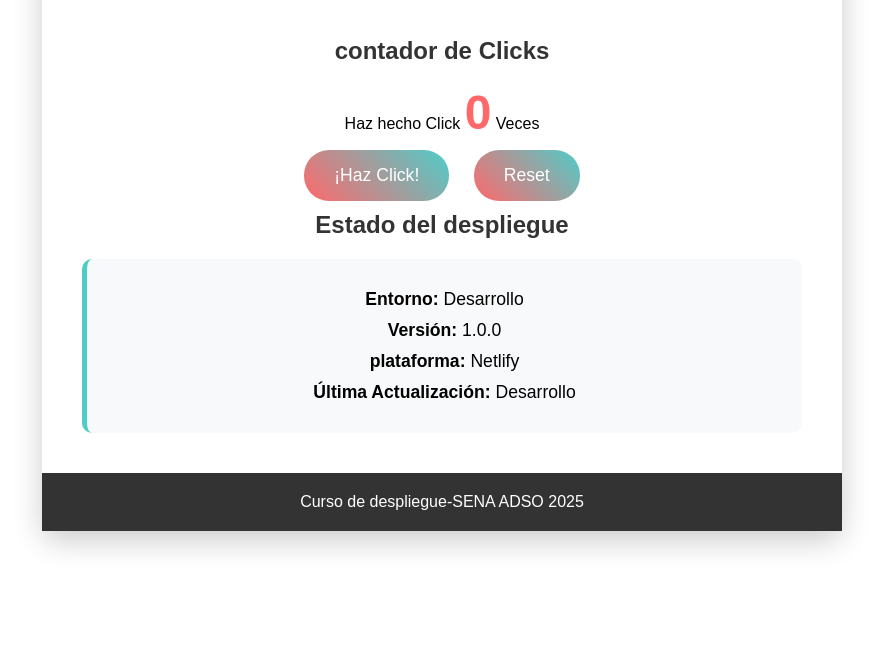
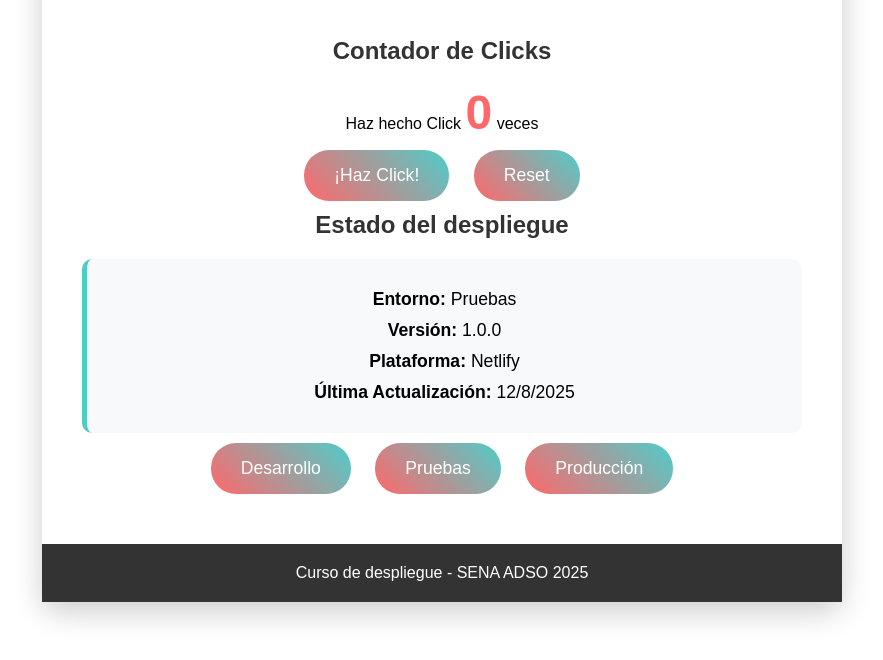
Before and after one commit to metalnando/mi-primera-app, a plain HTML site: page index.html in a window 1280 px wide. Shown: the part 156-816 px from the top of the page, without its empty margins (198-1081 px from the left). Drawn offline with Linux system fonts and the light colour scheme.

Commit message:
segundo comentario

```diff
--- a/index.html
+++ b/index.html
@@ -9,37 +9,39 @@
 <body>
     <div class="container">
         <header>
-            <h1> Restaurante el Emperador SENA</h1>
+            <h1>Restaurante el Emperador SENA</h1>
             <p>Creada por: Valentina Forero, Jhon Bueno, Hernando Moreno</p>
         </header>
 
         <main>
             <section class="contador">
-                <h2>contador de Clicks</h2>
-                <p>Haz hecho Click <span id="contador">0</span> Veces</p>
+                <h2>Contador de Clicks</h2>
+                <p>Haz hecho Click <span id="contador">0</span> veces</p>
                 <button id="btn-click">¡Haz Click!</button>
                 <button id="btn-reset">Reset</button>
-
-
             </section>
 
             <section class="info-despliegue">
                 <h2>Estado del despliegue</h2>
                 <div class="status-card">
-                    <p><strong>Entorno: </strong><span id=""entorno>Desarrollo</span></p>
-                    <p><strong>Versión: </strong><span id=""version>1.0.0</span></p>
-                    <p><strong>plataforma: </strong><span id=""plataforma>Netlify</span></p>
-                    <p><strong>Última Actualización: </strong><span id=""fecha>Desarrollo</span></p>
+                    <p><strong>Entorno: </strong><span id="entorno">Pruebas</span></p>
+                    <p><strong>Versión: </strong><span id="version">1.0.0</span></p>
+                    <p><strong>Plataforma: </strong><span id="plataforma">Netlify</span></p>
+                    <p><strong>Última Actualización: </strong><span id="fecha">Desarrollo</span></p>
                 </div>
-
+                <div>
+                    <button onclick="cambiarEntorno('Desarrollo')">Desarrollo</button>
+                    <button onclick="cambiarEntorno('Pruebas')">Pruebas</button>
+                    <button onclick="cambiarEntorno('Produccion')">Producción</button>
+                </div>
             </section>
         </main>
+
         <footer>
-            <p>Curso de despliegue-SENA ADSO 2025</p>
+            <p>Curso de despliegue - SENA ADSO 2025</p>
         </footer>
+    </div>
 
-    </div>
     <script src="script.js"></script>
-
 </body>
 </html>
--- a/script.js
+++ b/script.js
@@ -1,58 +1,54 @@
 let contador = 0;
 
-//elementos del DOM
-
+// elementos del DOM
 const contadorDisplay = document.getElementById('contador');
 const btnClick = document.getElementById('btn-click');
 const btnReset = document.getElementById('btn-reset');
 const fechaElement = document.getElementById('fecha');
 
-//Funcion para actualizar contador
-
-function actualizarContador(){
+// función para actualizar contador
+function actualizarContador() {
     contador++;
     contadorDisplay.textContent = contador;
 
-    //Animacion simple
+    // animación simple
     contadorDisplay.style.transform = 'scale(1.2)';
-    setTimeout(() =>{
+    setTimeout(() => {
         contadorDisplay.style.transform = 'scale(1)';
-
     }, 200);
 }
 
-//Funcion para resetear contador
+// función para resetear contador
 function resetearContador() {
     contador = 0;
     contadorDisplay.textContent = contador;
 }
 
-//Event Listenears
+// listeners
 btnClick.addEventListener('click', actualizarContador);
 btnReset.addEventListener('click', resetearContador);
 
-//inicialización
-document.addEventListener('DOMContentLoaded', function(){
+// inicialización fecha
+document.addEventListener('DOMContentLoaded', function () {
     const ahora = new Date();
     fechaElement.textContent = ahora.toLocaleDateString('es-CO');
 });
 
-//funcion para simular cambio de entorno
-
+// función para cambiar entorno
 function cambiarEntorno(nuevoEntorno) {
     document.getElementById('entorno').textContent = nuevoEntorno;
 
-    //cambiar color segun entorno
-    const statusCard = document.querySelector('status-card');
-    switch(nuevoEntorno) {
+    const statusCard = document.querySelector('.status-card');
+
+    switch (nuevoEntorno) {
         case 'Desarrollo':
-            statusCard.style.borderLeftColor = '#4ECDC4';
+            statusCard.style.borderLeft = '8px solid #694ECD';
             break;
         case 'Pruebas':
-            statusCard.style.borderLeftColor = '#FFD93D';
+            statusCard.style.borderLeft = '8px solid #FFD93D';
             break;
         case 'Produccion':
-            statusCard.style.borderLeftColor = '#6BCF7F';
+            statusCard.style.borderLeft = '8px solid #6BCF7F';
             break;
     }
 }
```
